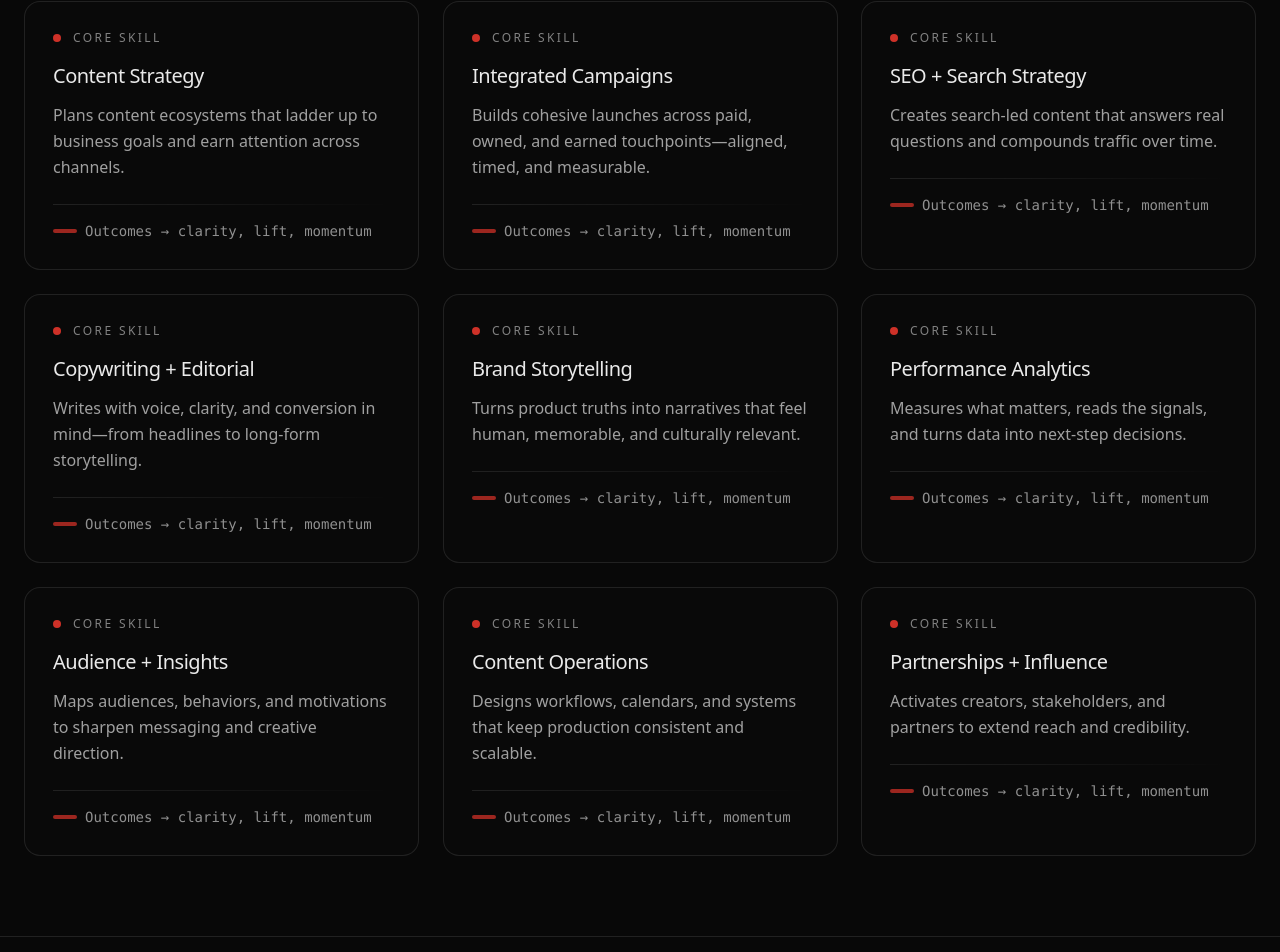
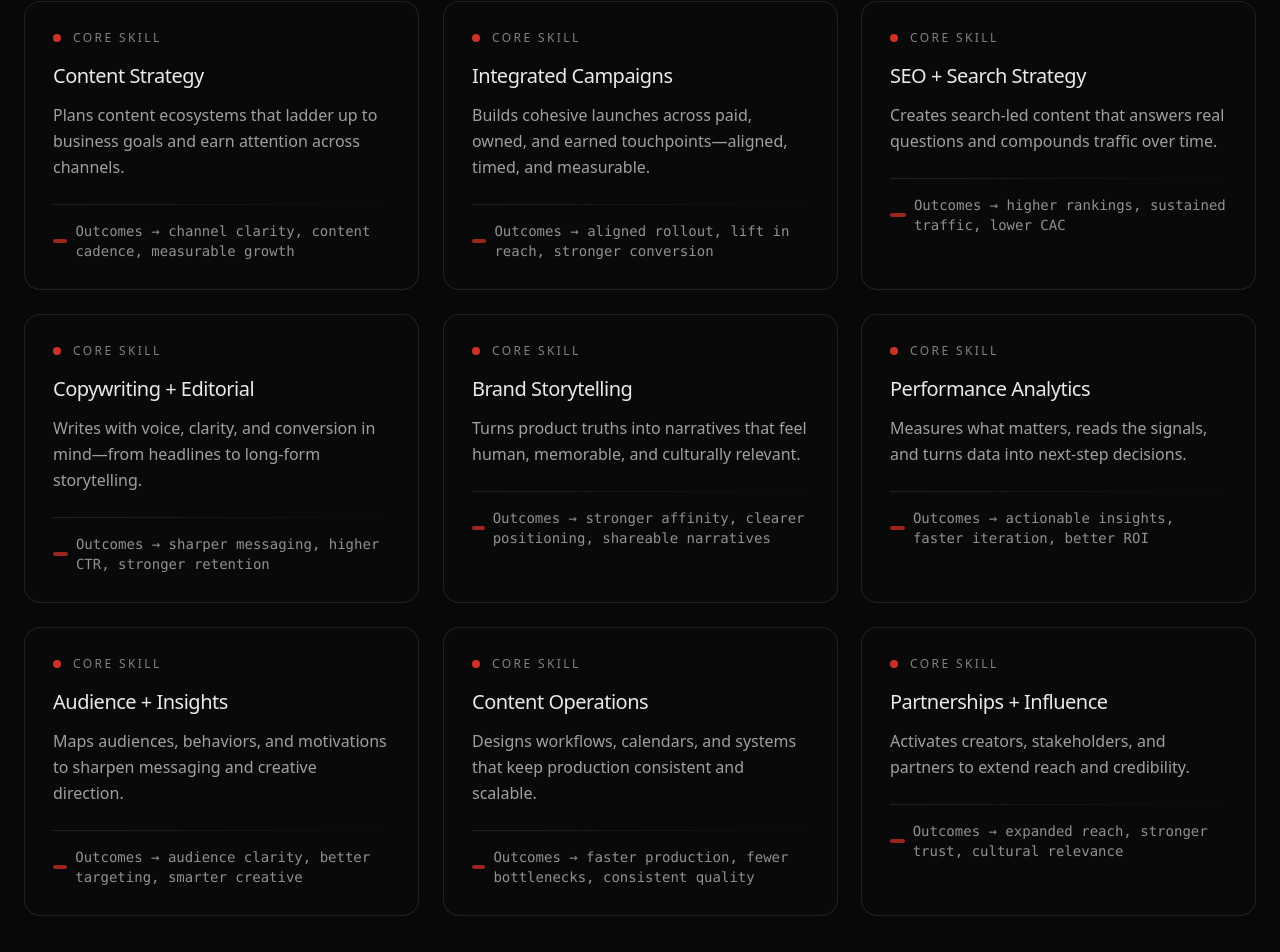
Before and after one commit to sarahsarahsarahX3/Personal-website-, a Next.js app: page / in a window 1280 px wide. Shown: the part 1020-1972 px from the top of the page. Built offline with nearby package versions, Linux system fonts and the light colour scheme; a web font is replaced by a local one.

Commit message:
outcomse core skills

```diff
--- a/app/components/home/ValueSection.tsx
+++ b/app/components/home/ValueSection.tsx
@@ -2,38 +2,47 @@ const valueItems = [
   {
     title: "Content Strategy",
     description: "Plans content ecosystems that ladder up to business goals and earn attention across channels.",
+    outcomes: "Outcomes → channel clarity, content cadence, measurable growth",
   },
   {
     title: "Integrated Campaigns",
     description: "Builds cohesive launches across paid, owned, and earned touchpoints—aligned, timed, and measurable.",
+    outcomes: "Outcomes → aligned rollout, lift in reach, stronger conversion",
   },
   {
     title: "SEO + Search Strategy",
     description: "Creates search-led content that answers real questions and compounds traffic over time.",
+    outcomes: "Outcomes → higher rankings, sustained traffic, lower CAC",
   },
   {
     title: "Copywriting + Editorial",
     description: "Writes with voice, clarity, and conversion in mind—from headlines to long-form storytelling.",
+    outcomes: "Outcomes → sharper messaging, higher CTR, stronger retention",
   },
   {
     title: "Brand Storytelling",
     description: "Turns product truths into narratives that feel human, memorable, and culturally relevant.",
+    outcomes: "Outcomes → stronger affinity, clearer positioning, shareable narratives",
   },
   {
     title: "Performance Analytics",
     description: "Measures what matters, reads the signals, and turns data into next-step decisions.",
+    outcomes: "Outcomes → actionable insights, faster iteration, better ROI",
   },
   {
     title: "Audience + Insights",
     description: "Maps audiences, behaviors, and motivations to sharpen messaging and creative direction.",
+    outcomes: "Outcomes → audience clarity, better targeting, smarter creative",
   },
   {
     title: "Content Operations",
     description: "Designs workflows, calendars, and systems that keep production consistent and scalable.",
+    outcomes: "Outcomes → faster production, fewer bottlenecks, consistent quality",
   },
   {
     title: "Partnerships + Influence",
     description: "Activates creators, stakeholders, and partners to extend reach and credibility.",
+    outcomes: "Outcomes → expanded reach, stronger trust, cultural relevance",
   },
 ];
 
@@ -74,7 +83,7 @@ export function ValueSection() {
 
                 <div className="mt-4 inline-flex items-center gap-2 text-sm text-text-secondary/90">
                   <span className="h-1 w-6 rounded-full bg-accent/60 transition-all duration-300 group-hover:w-10" />
-                  <span className="font-mono">Outcomes → clarity, lift, momentum</span>
+                  <span className="font-mono">{item.outcomes}</span>
                 </div>
               </div>
             </div>
```
